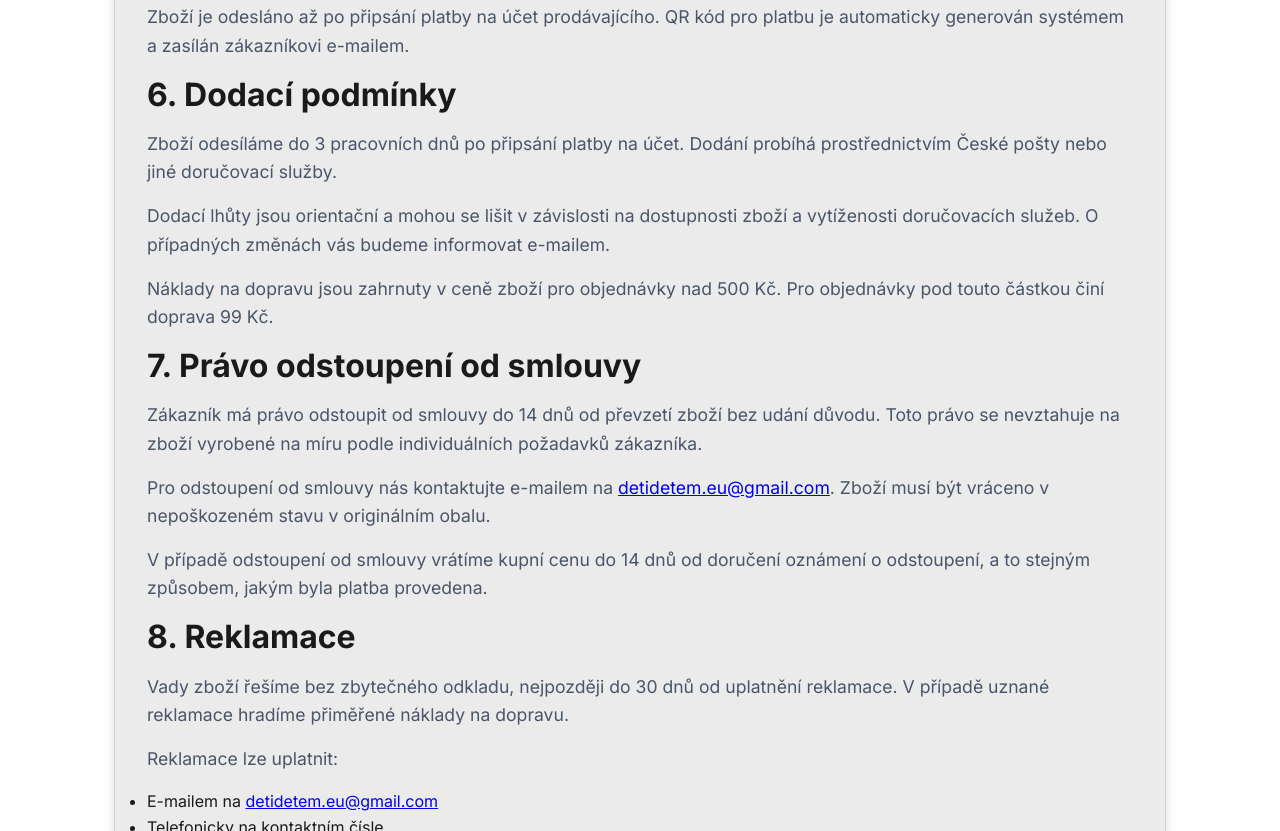
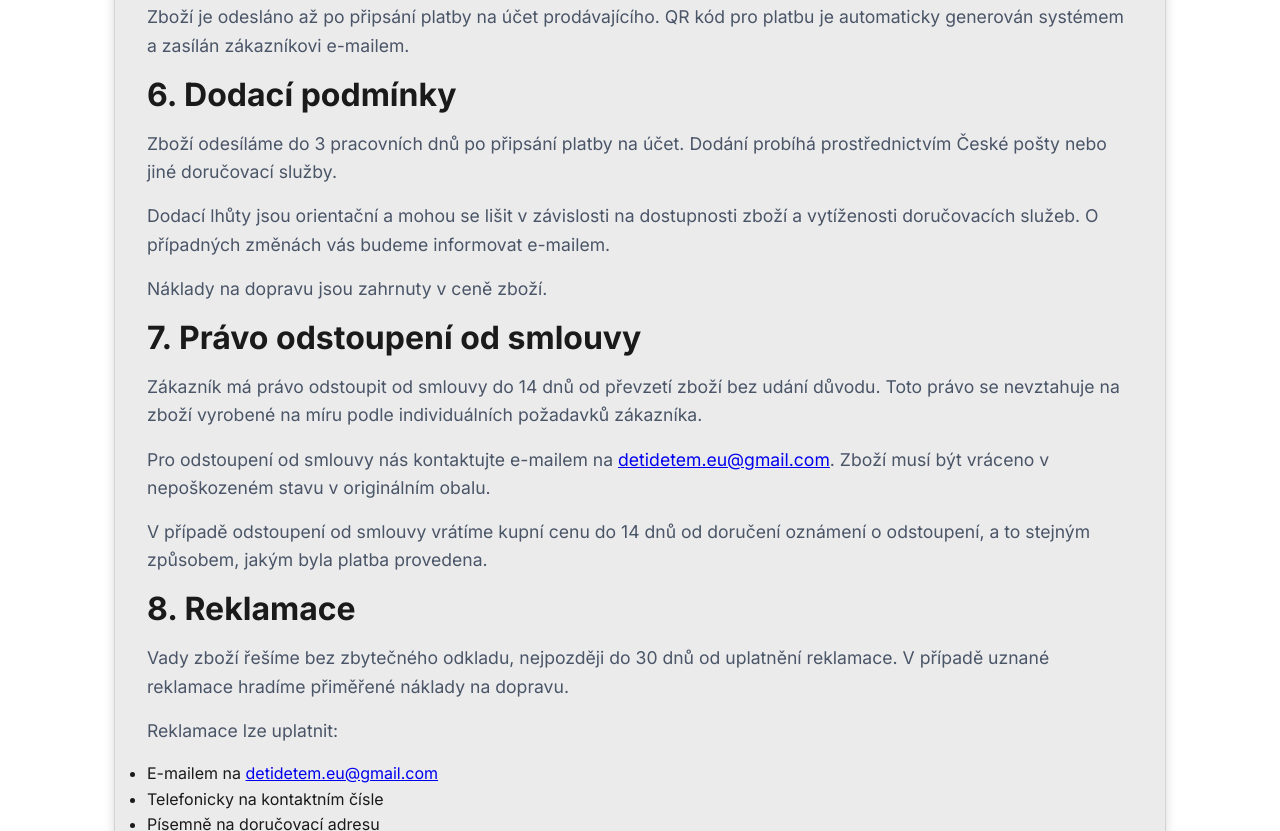
Before and after one commit to 9tutin9/Terka-web, a plain HTML site: page obchodni-podminky.html in a window 1280 px wide. Shown: the part 1593-2424 px from the top of the page. Drawn offline with Linux system fonts and the light colour scheme.

Commit message:
Update obchodni-podminky.html

```diff
--- a/obchodni-podminky.html
+++ b/obchodni-podminky.html
@@ -90,7 +90,7 @@
 
         <p>Dodací lhůty jsou orientační a mohou se lišit v závislosti na dostupnosti zboží a vytíženosti doručovacích služeb. O případných změnách vás budeme informovat e-mailem.</p>
 
-        <p>Náklady na dopravu jsou zahrnuty v ceně zboží pro objednávky nad 500 Kč. Pro objednávky pod touto částkou činí doprava 99 Kč.</p>
+        <p>Náklady na dopravu jsou zahrnuty v ceně zboží.</p>
 
         <h3>7. Právo odstoupení od smlouvy</h3>
         <p>Zákazník má právo odstoupit od smlouvy do 14 dnů od převzetí zboží bez udání důvodu. Toto právo se nevztahuje na zboží vyrobené na míru podle individuálních požadavků zákazníka.</p>
```
